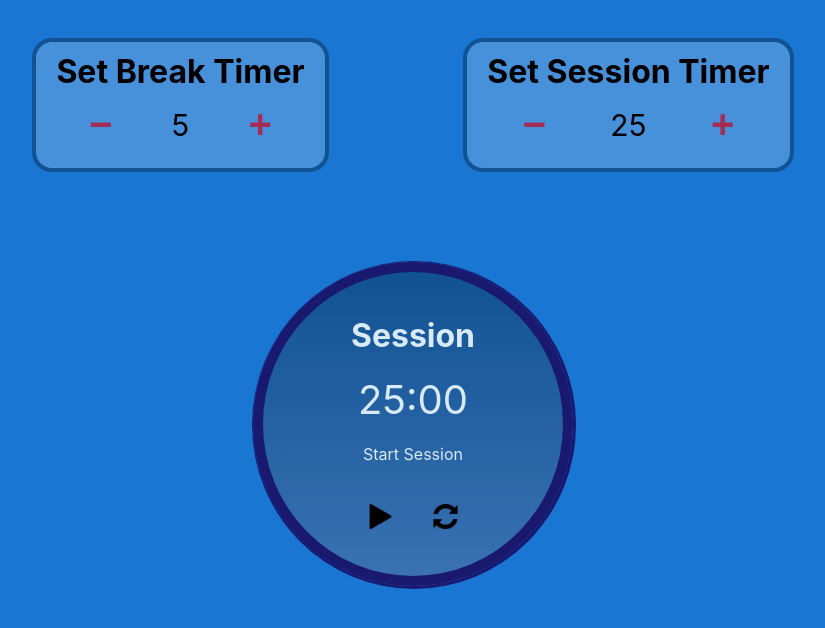
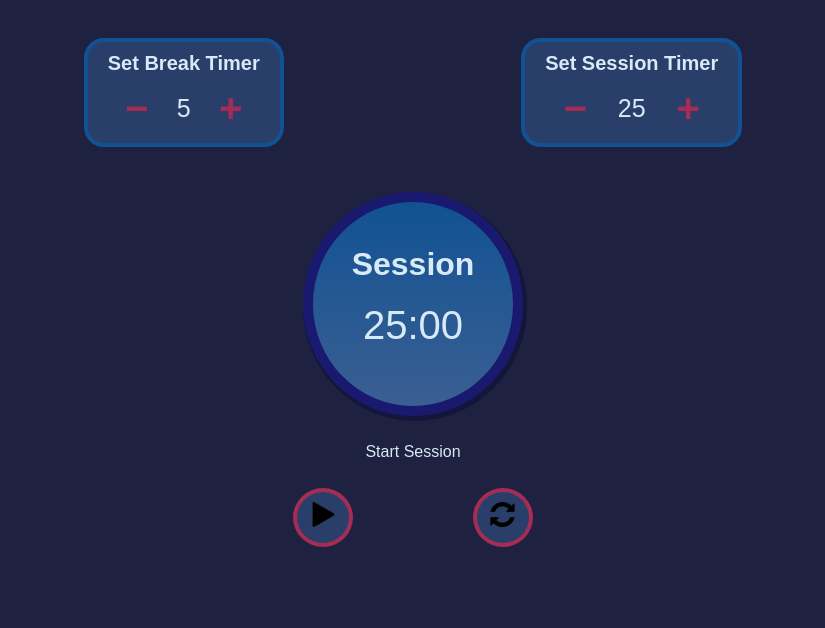
Before and after one commit to DonyaElbanna/React-Pomodoro, a React (Create React App) app: page / in a window 1280 px wide. Shown: the top 628 px of the page, without its empty margins (227-1052 px from the left). Built offline with nearby package versions, Linux system fonts and the light colour scheme.

Commit message:
added progressbar

```diff
--- a/src/App.css
+++ b/src/App.css
@@ -1,9 +1,10 @@
 * {
   margin: auto;
+  font-family: "Orbitron", sans-serif;
 }
 
 html {
-  background-color: #1976d2;
+  background-color: #1e213f;
 }
 
 .App {
@@ -14,14 +15,16 @@ html {
 #labels-container {
   display: flex;
   margin-bottom: 2%;
+  font-size: 10px;
 }
 
 #break-label,
 #session-label {
-  background-color: #4791db;
+  background-color: #4791db45;
   padding: 10px 20px 0 20px;
   border: 4px solid #115293;
   border-radius: 20px;
+  color: #d8e9f7;
 }
 
 #break-controls,
@@ -32,7 +35,7 @@ html {
 
 #break-length,
 #session-length {
-  font-size: 30px;
+  font-size: 25px;
 }
 
 #break,
@@ -45,29 +48,33 @@ html {
 #break-increment,
 #session-decrement,
 #session-increment {
-  background-color: #4791db;
+  background-color: transparent;
+
   color: #a52c55;
   font-size: 40px;
   font-weight: bolder;
 }
 
 #timer {
+  stroke-linecap: round;
   margin: auto;
-  margin-top: 10%;
+  margin-top: 5%;
   text-align: center;
-  width: 300px;
+  width: 200px;
   color: #d8e9f7;
-  border-radius: 50%;
+  border-radius: 90%;
   border: 10px solid #191970;
-  box-shadow: 1px 1px 0px 2px #191970;
+  box-shadow: 2px 3px 0px 2px #0606356b;
   background: linear-gradient(rgba(17, 82, 147, 1), rgba(67, 112, 170, 0.78));
 }
 
-#start-stop, #reset {
-  background-color: transparent;
+#start-stop,
+#reset {
+  background-color: #4791db45;
+  border: 4px solid #a52c55;
   border-radius: 50%;
-  padding: 20px;
-  /* width: 50px */
+  width: 60px;
+  padding: 10px;
 }
 
 #timer-contents {
@@ -81,6 +88,19 @@ html {
   font-size: 40px;
 }
 
+#timer-control {
+  color: #d8e9f7;
+  text-align: center;
+  margin-top: 3%;
+}
+
+#timer-btns {
+  display: flex;
+  width: 40%;
+  margin: auto;
+  margin-top: 3%;
+}
+
 button {
   cursor: pointer;
   border: none;
--- a/src/App.js
+++ b/src/App.js
@@ -4,6 +4,7 @@ import { useState, useEffect } from "react";
 import BreakSet from "./components/BreakSet";
 import SessionSet from "./components/SessionSet";
 import Timer from "./components/Timer";
+import TimerControls from "./components/TimerControls";
 
 function App() {
   const [breakTime, setBreakTime] = useState(5);
@@ -36,7 +37,7 @@ function App() {
   useEffect(() => {
     if (sessionStart && sessionTime !== 0) {
       const timeOut = setTimeout(() => {
-        setSessionRemainingTime((prevState) => prevState - 30);
+        setSessionRemainingTime((prevState) => prevState - 1);
       }, 1000);
       if (sessionRemainingTime === 0) {
         clearTimeout(timeOut);
@@ -56,7 +57,7 @@ function App() {
   useEffect(() => {
     if (breakStart && breakTime !== 0) {
       const timeOut = setTimeout(() => {
-        setBreakRemainingTime((prevState) => prevState - 30);
+        setBreakRemainingTime((prevState) => prevState - 1);
       }, 1000);
       if (breakRemainingTime === 0) {
         clearTimeout(timeOut);
@@ -123,7 +124,12 @@ function App() {
   };
 
   const percentage = () => {
-    return 100 - (sessionRemainingTime / (sessionTime * 60)) * 100;
+    if (timerTitle === "Session") {
+      return 100 - (sessionRemainingTime / (sessionTime * 60)) * 100;
+    } else if (timerTitle === "Break") {
+      return 100 - (breakRemainingTime / (breakTime * 60)) * 100;
+    }
+
     // console.log(progress);
   };
 
@@ -156,6 +162,14 @@ function App() {
         resetTimer={resetTimer}
         percentage={percentage()}
       />
+      <TimerControls
+        message={message}
+        startStop={startStop}
+        timerTitle={timerTitle}
+        sessionStart={sessionStart}
+        breakStart={breakStart}
+        resetTimer={resetTimer}
+      />
     </div>
   );
 }
--- a/src/components/Timer.js
+++ b/src/components/Timer.js
@@ -1,7 +1,4 @@
 import "../App.css";
-import play from "../play.png";
-import pause from "../pause.png";
-import reset from "../reset.png";
 import {
   CircularProgressbarWithChildren,
   buildStyles,
@@ -22,7 +19,6 @@ function Timer({
   resetTimer,
   percentage,
 }) {
-
   return (
     <div id="timer">
       <CircularProgressbarWithChildren
@@ -40,6 +36,7 @@ function Timer({
       >
         <div id="timer-contents">
           <h1>{timerTitle}</h1>
+
           <div id="time-left">
             {timerTitle === "Session"
               ? Math.floor(sessionMinutes) < 10
@@ -65,32 +62,6 @@ function Timer({
                 : breakSeconds
               : ""}
           </div>
-          <div>{message ? message : <br></br>}</div>
-          <div id="timer-control">
-            <button id="start-stop" onClick={startStop}>
-              {(timerTitle === "Session" && sessionStart) ||
-              (timerTitle === "Break" && breakStart) ? (
-                <img
-                  src={pause}
-                  alt="pause button"
-                  style={{ width: "25px" }}
-                ></img>
-              ) : (
-                <img
-                  src={play}
-                  alt="play button"
-                  style={{ width: "25px" }}
-                ></img>
-              )}
-            </button>
-            <button id="reset" onClick={resetTimer}>
-              <img
-                src={reset}
-                alt="reset button"
-                style={{ width: "25px" }}
-              ></img>
-            </button>
-          </div>
         </div>
       </CircularProgressbarWithChildren>
     </div>
--- /dev/null
+++ b/src/components/TimerControls.js
@@ -0,0 +1,35 @@
+import React from "react";
+import "../App.css";
+import play from "../play.png";
+import pause from "../pause.png";
+import reset from "../reset.png";
+
+function TimerControls({
+  message,
+  startStop,
+  timerTitle,
+  sessionStart,
+  breakStart,
+  resetTimer,
+}) {
+  return (
+    <div id="timer-control">
+      <div>{message ? message : <br></br>}</div>
+      <div id="timer-btns">
+        <button id="start-stop" onClick={startStop}>
+          {(timerTitle === "Session" && sessionStart) ||
+          (timerTitle === "Break" && breakStart) ? (
+            <img src={pause} alt="pause button" style={{ width: "25px" }}></img>
+          ) : (
+            <img src={play} alt="play button" style={{ width: "25px" }}></img>
+          )}
+        </button>
+        <button id="reset" onClick={resetTimer}>
+          <img src={reset} alt="reset button" style={{ width: "25px" }}></img>
+        </button>
+      </div>
+    </div>
+  );
+}
+
+export default TimerControls;
```
